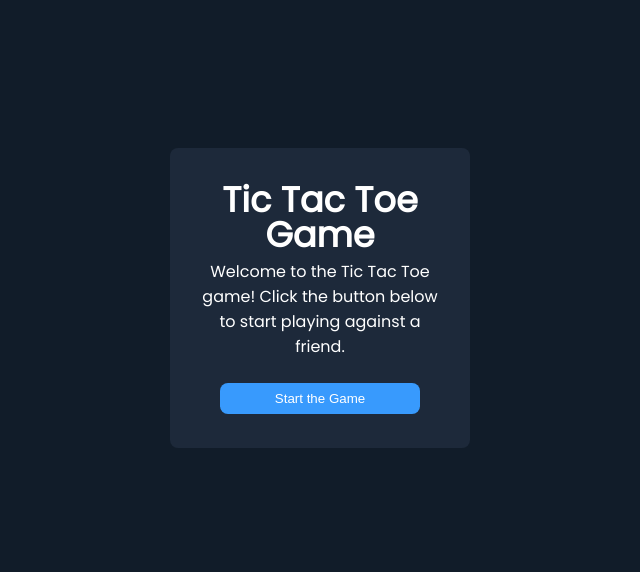
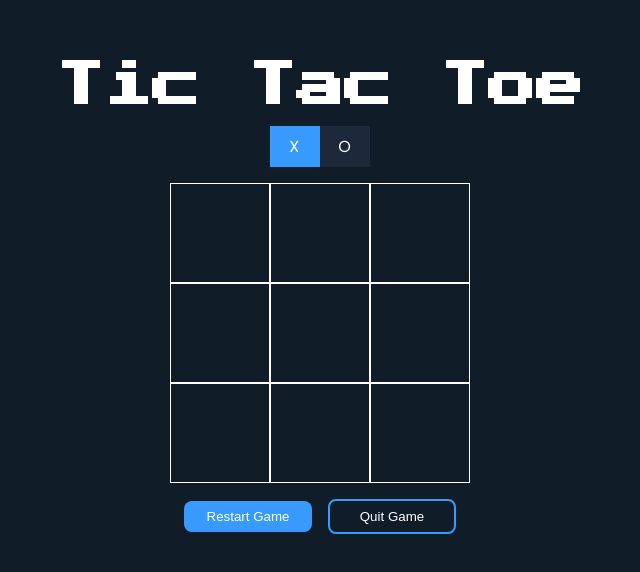
Before and after one commit to alan-chala/tic-tac-toe, a plain HTML site: page index.html in a window 1280 px wide. Shown: the part 102-674 px from the top of the page, without its empty margins (320-960 px from the left). Drawn offline with Linux system fonts and the light colour scheme; files whose address does not match are found by name.

Commit message:
feat: implement main game elements

```diff
--- a/assets/css/styles.css
+++ b/assets/css/styles.css
@@ -18,6 +18,9 @@
   --primary-text-color: #fff;
 
   --accent-color: #389afd;
+  --hover-accent-color: #1c6ed0;
+
+  --transition: all ease .3s;
 }
 
 * {
@@ -61,6 +64,8 @@ body, html {
   flex-direction: column;
   align-items: center;
   justify-content: center;
+
+  display: none;
 }
 
 .start-game-container h1 {
@@ -73,12 +78,91 @@ body, html {
   margin-bottom: 1.5rem;
 }
 
-.start-game-container button {
-  width: 12.5rem;
+.game {
+  display: flex;
+  flex-direction: column;
+  align-items: center;
+  gap: 1rem;
+}
+
+.game h2 {
+  font-family: var(--secondary-font);
+  font-size: 3rem;
+}
+
+.show-turn {
+  background-color: var(--secondary-background-color);
+  width: 100px;
+  display: flex;
+  justify-content: space-between;
+  padding: .5rem 1.2rem;
+  position: relative;
+  z-index: 1;
+  cursor: pointer;
+  pointer-events: none;
+}
+
+.show-turn::after {
+  content: '';
+  position: absolute;
+  background-color: var(--accent-color);
+  width: 50%;
+  height: 100%;
+  top: 0;
+  left: 0;
+  z-index: -1;
+}
+
+.game-board {
+  display: grid;
+  grid-template-columns: repeat(3, 1fr);
+}
+
+.cell {
+  width: 6.25rem;
+  height: 6.25rem;
+  border: 1px solid var(--primary-text-color);
+  display: flex;
+  align-items: center;
+  justify-content: center;
+  font-family: var(--secondary-font);
+  font-size: 3rem;
+  cursor: pointer;
+  transition: var(--transition);
+}
+
+.cell:hover {
+  background-color: var(--secondary-background-color);
+}
+
+.game-buttons {
+  display: flex;
+  gap: 1rem;
+  flex-wrap: wrap;
+  align-items: center;
+}
+
+#startGame, #restartGame, #quitGame {
+  width: 8rem;
   padding: .5rem;
   cursor: pointer;
   border: none;
   border-radius: .5rem;
   background-color: var(--accent-color);
   color: var(--primary-text-color);
+  transition: var(--transition);
 }
+
+#startGame:hover, #restartGame:hover {
+  background-color: var(--hover-accent-color);
+}
+
+#quitGame {
+  background: none;
+  border: 2px solid var(--accent-color);
+  transition: var(--transition);
+}
+
+#quitGame:hover {
+  background-color: var(--secondary-background-color);
+}
--- a/index.html
+++ b/index.html
@@ -25,7 +25,33 @@
         <button id="startGame" aria-label="Start the game button">Start the Game</button>
       </div>
 
-      <section class="game"></section>
+      <section class="game">
+        <div>
+          <h2>Tic Tac Toe</h2>
+        </div>
+
+        <div class="show-turn">
+          <span>X</span>
+          <span>O</span>
+        </div>
+
+        <div class="game-board">
+          <div class="cell" data-index="0"></div>
+          <div class="cell" data-index="1"></div>
+          <div class="cell" data-index="2"></div>
+          <div class="cell" data-index="3"></div>
+          <div class="cell" data-index="4"></div>
+          <div class="cell" data-index="5"></div>
+          <div class="cell" data-index="6"></div>
+          <div class="cell" data-index="7"></div>
+          <div class="cell" data-index="8"></div>
+        </div>
+
+        <div class="game-buttons">
+          <button id="restartGame" aria-label="Restart the game button">Restart Game</button>
+          <button id="quitGame" aria-label="Quit the game button">Quit Game</button>
+        </div>
+      </section>
     </main>
 
     <script src="./assets/js/index.js"></script>
```
